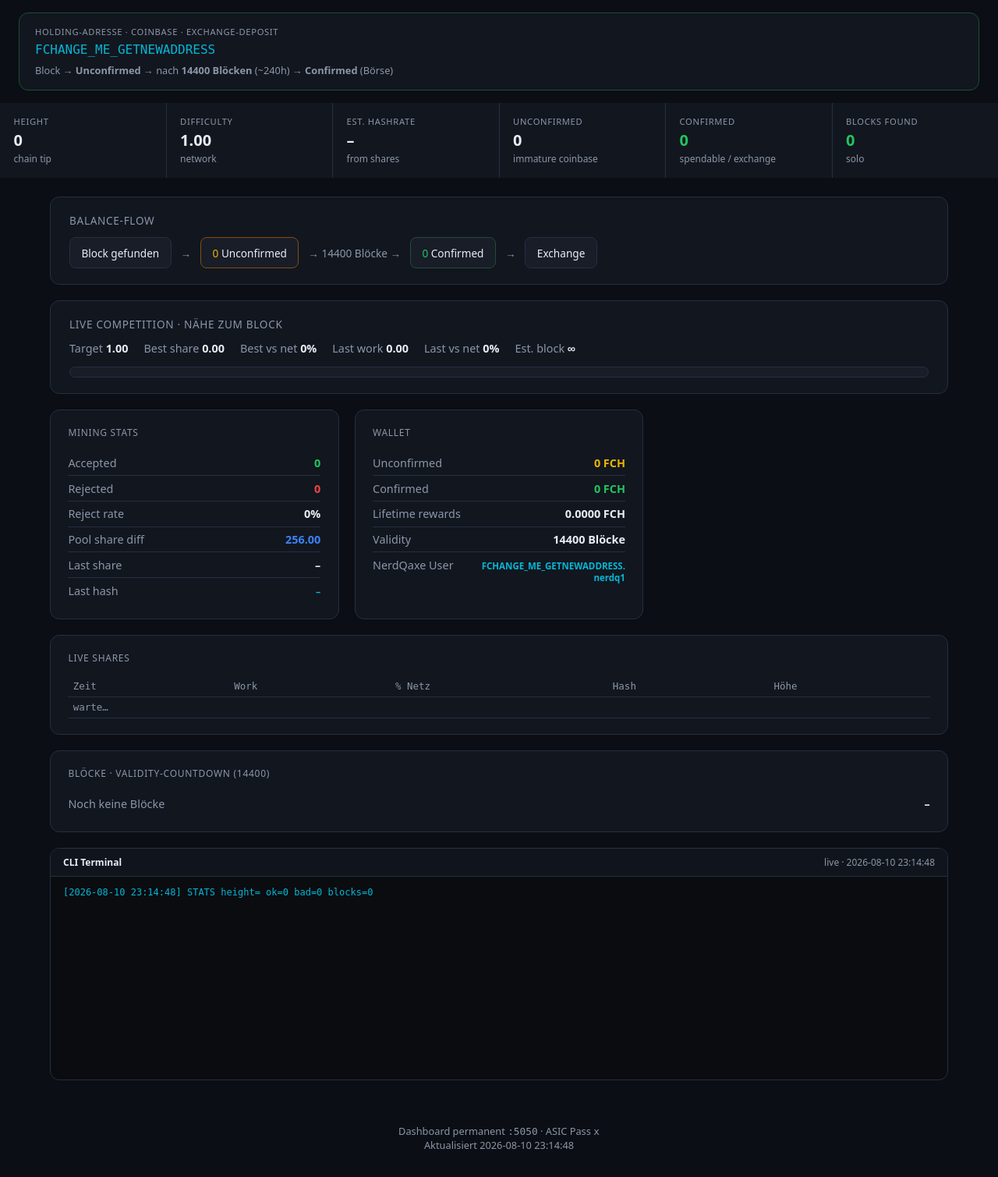
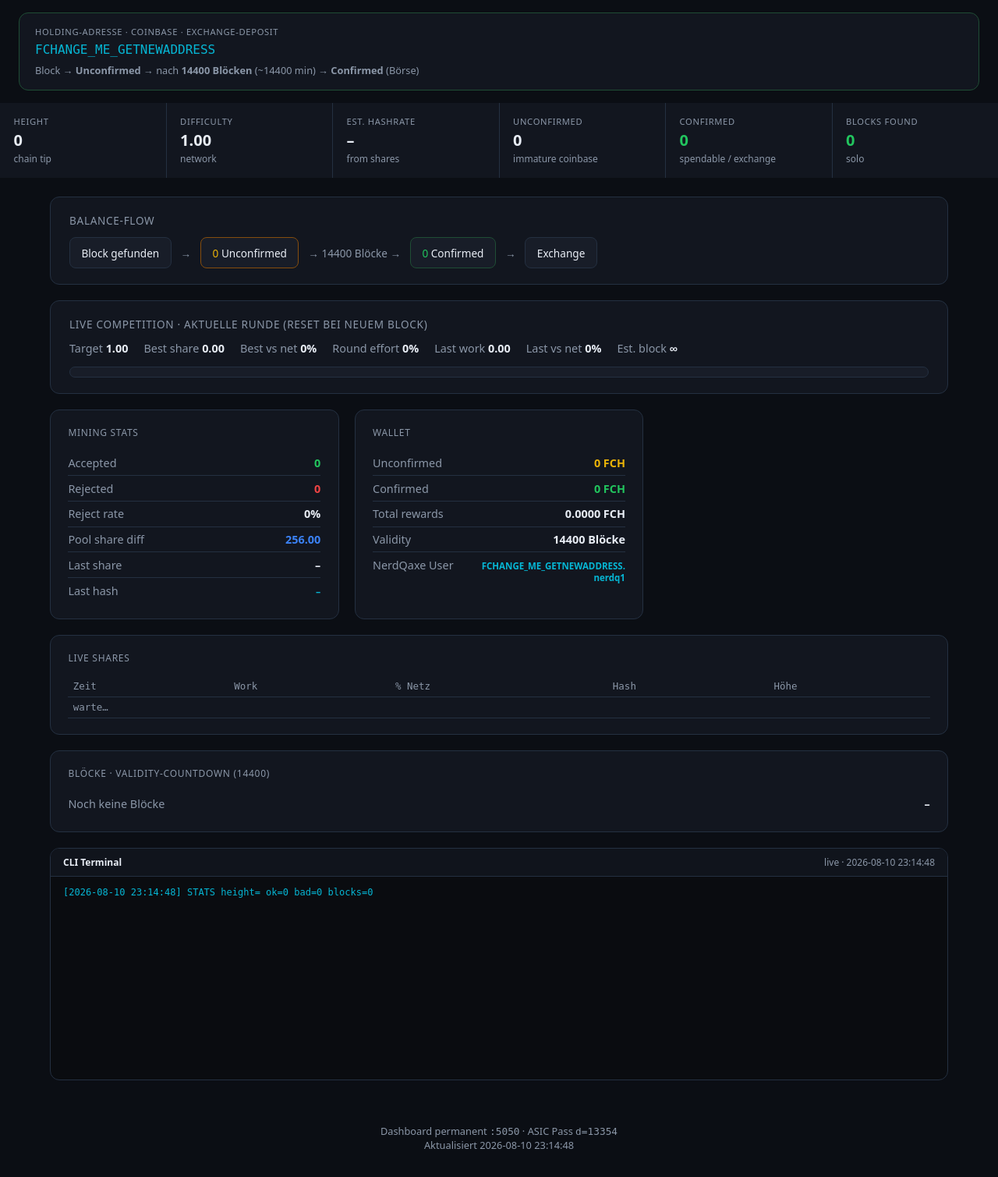
Before and after one commit to SyCzOfficialYT/freecash-coin, a Flask app: page / in a window 1280 px wide. Shown: the part 68-1577 px from the top of the page at 78% size. Run offline with Flask 3, Linux system fonts and the light colour scheme; data that the repository does not hold is empty.

Commit message:
fix(dashboard): Best vs net shows best_pct; bar still uses round effort

```diff
--- a/monitor/templates/dashboard.html
+++ b/monitor/templates/dashboard.html
@@ -75,7 +75,7 @@
 <div class="holding ok">
   <div class="label">Holding-Adresse · Coinbase · Exchange-Deposit</div>
   <div class="addr" id="holdingAddr">{{ payout }}</div>
-  <div class="hint">Block → <strong>Unconfirmed</strong> → nach <strong>{{ maturity_blocks }} Blöcken</strong> (~{{ (maturity_blocks/60)|int if maturity_blocks else 2 }}h) → <strong>Confirmed</strong> (Börse)</div>
+  <div class="hint">Block → <strong>Unconfirmed</strong> → nach <strong>{{ maturity_blocks }} Blöcken</strong> (~{{ (maturity_blocks)|int if maturity_blocks else 14400 }} min) → <strong>Confirmed</strong> (Börse)</div>
 </div>
 
 <section class="net-stats">
@@ -102,16 +102,17 @@
   </div>
 
   <div class="round-card">
-    <h2>Live Competition · Nähe zum Block</h2>
+    <h2>Live Competition · aktuelle Runde (Reset bei neuem Block)</h2>
     <div class="round-meta">
       <div><span>Target</span> <strong id="vDiff2">{{ difficulty_fmt }}</strong></div>
       <div><span>Best share</span> <strong id="vBest">{{ best_share_fmt }}</strong></div>
-      <div><span>Best vs net</span> <strong id="vEffort">{{ effort_pct }}%</strong></div>
+      <div><span>Best vs net</span> <strong id="vBestPct">{{ best_pct }}%</strong></div>
+      <div><span>Round effort</span> <strong id="vEffort">{{ effort_pct }}%</strong></div>
       <div><span>Last work</span> <strong id="vLastWork">{{ last_share_work_fmt }}</strong></div>
       <div><span>Last vs net</span> <strong id="vLastPct">{{ last_pct }}%</strong></div>
       <div><span>Est. block</span> <strong id="vEta">{{ eta_fmt }}</strong></div>
     </div>
-    <div class="progress-track"><div class="progress-fill" id="effortBar" style="width:{{ effort_pct }}%;"></div></div>
+    <div class="progress-track"><div class="progress-fill" id="effortBar" style="width:{{ [effort_pct, 100]|min }}%;"></div></div>
   </div>
 
   <div class="grid2">
@@ -128,7 +129,7 @@
       <h3>Wallet</h3>
       <div class="stat-row"><span class="k">Unconfirmed</span><span class="v yellow" id="vUnc3">{{ unconfirmed_fmt }} FCH</span></div>
       <div class="stat-row"><span class="k">Confirmed</span><span class="v ok" id="vConf3">{{ confirmed_fmt }} FCH</span></div>
-      <div class="stat-row"><span class="k">Lifetime rewards</span><span class="v" id="vRew">{{ rewards_fmt }} FCH</span></div>
+      <div class="stat-row"><span class="k">Total rewards</span><span class="v" id="vRew">{{ rewards_fmt }} FCH</span></div>
       <div class="stat-row"><span class="k">Validity</span><span class="v">{{ maturity_blocks }} Blöcke</span></div>
       <div class="stat-row"><span class="k">NerdQaxe User</span><span class="v cyan" style="font-size:0.72rem;max-width:58%;word-break:break-all" id="vUser">{{ payout }}.nerdq1</span></div>
     </div>
@@ -152,7 +153,7 @@
     <div id="term"></div>
   </div>
 </main>
-<footer>Dashboard permanent <code>:5050</code> · ASIC Pass <code>x</code><br><span id="footerTs">…</span></footer>
+<footer>Dashboard permanent <code>:5050</code> · ASIC Pass <code>d=13354</code><br><span id="footerTs">…</span></footer>
 <script>
 (function () {
   const term = document.getElementById('term');
@@ -172,14 +173,15 @@
     m = Number(m||0);
     if (m <= 0) return 'CONFIRMED';
     if (m < 60) return m + ' Blöcke';
-    return Math.floor(m/60) + 'h ' + (m%60) + 'm';
+    if (m < 1440) return Math.floor(m/60) + 'h ' + (m%60) + 'm';
+    return Math.floor(m/1440) + 'd ' + Math.floor((m%1440)/60) + 'h';
   }
   function renderShares(rows) {
     const tb = document.getElementById('sharesBody');
     if (!rows || !rows.length) { tb.innerHTML = '<tr><td colspan="5" style="color:var(--muted)">warte…</td></tr>'; return; }
     tb.innerHTML = rows.map(function (r) {
       const pct = Math.min(100, Number(r.pct)||0);
-      return '<tr><td>'+esc(r.ts)+'</td><td>'+esc(fmtDiff(r.work))+'</td><td><span class="pct-bar"><span class="pct-fill" style="width:'+pct+'%"></span></span>'+pct.toFixed(3)+'%</td><td class="v cyan">'+esc(r.hash)+'</td><td>'+esc(r.height)+'</td></tr>';
+      return '<tr><td>'+esc(r.ts)+'</td><td>'+esc(fmtDiff(r.work))+'</td><td><span class="pct-bar"><span class="pct-fill" style="width:'+pct+'%"></span></span>'+Number(r.pct||0).toFixed(3)+'%</td><td class="v cyan">'+esc(r.hash)+'</td><td>'+esc(r.height)+'</td></tr>';
     }).join('');
   }
   function renderBlocks(rows) {
@@ -188,7 +190,7 @@
     box.innerHTML = rows.map(function (b) {
       const st = b.spendable
         ? '<span class="v ok">CONFIRMED</span>'
-        : '<span class="v yellow">'+b.confs+'/144 · noch '+fmtDurMin(b.left)+'</span>';
+        : '<span class="v yellow">'+b.confs+'/'+(b.mature_at - b.height + b.confs || 14400)+' · noch '+fmtDurMin(b.left)+'</span>';
       return '<div class="stat-row"><span class="k">#'+esc(b.height)+' · '+esc(b.hash)+' · '+esc(b.reward)+' FCH</span>'+st+'</div>';
     }).join('');
   }
@@ -212,10 +214,12 @@
     document.getElementById('vLastT').textContent = d.last_share_time||'–';
     document.getElementById('vLastH').textContent = d.last_share_hash||'–';
     document.getElementById('vBest').textContent = d.best_share_fmt||'–';
+    document.getElementById('vBestPct').textContent = (d.best_pct!=null?d.best_pct:0)+'%';
     document.getElementById('vEffort').textContent = (d.effort_pct!=null?d.effort_pct:0)+'%';
     document.getElementById('vLastWork').textContent = d.last_share_work_fmt||'–';
     document.getElementById('vLastPct').textContent = (d.last_pct!=null?d.last_pct:0)+'%';
     document.getElementById('vEta').textContent = d.eta_fmt||'∞';
+    // Bar shows round effort, capped visually at 100% but text can exceed
     document.getElementById('effortBar').style.width = Math.min(100, Number(d.effort_pct)||0)+'%';
     if (d.payout) { document.getElementById('holdingAddr').textContent = d.payout; document.getElementById('vUser').textContent = d.payout+'.nerdq1'; }
     renderShares(d.recent_shares);
```
